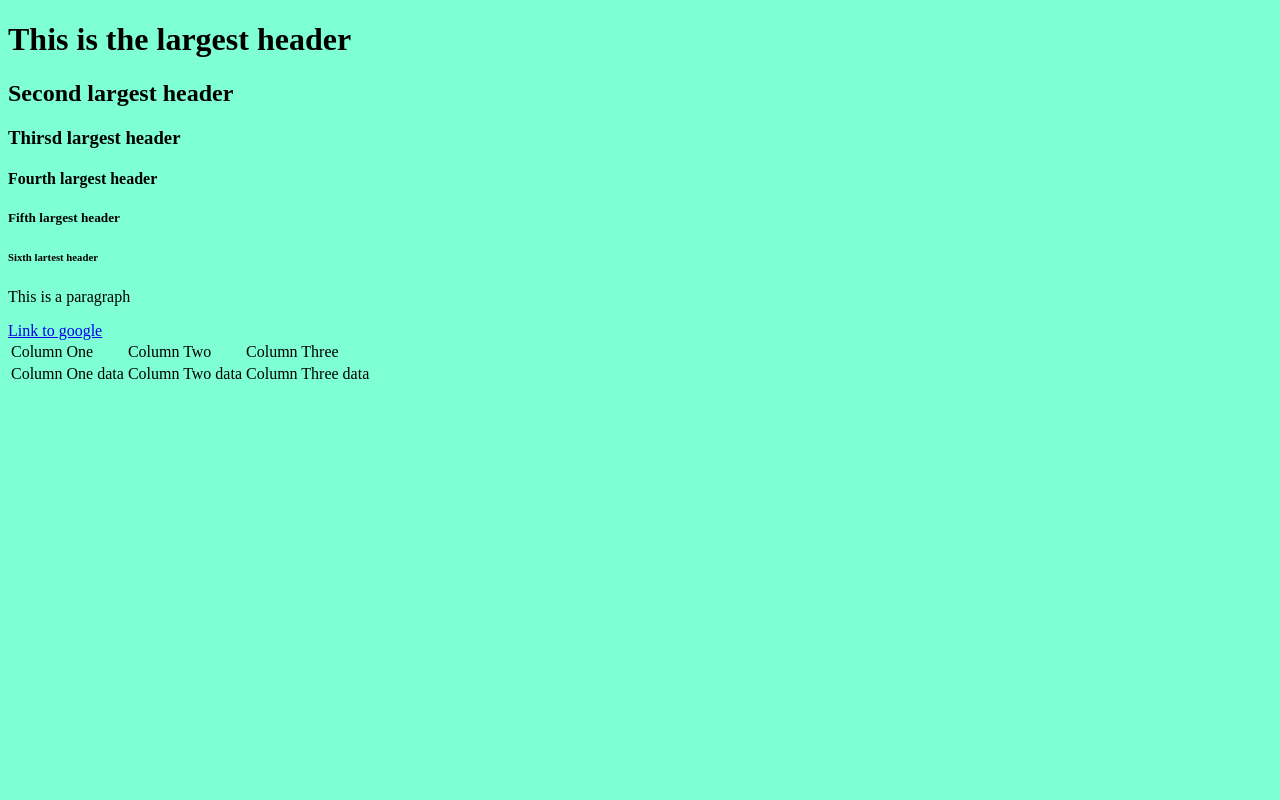
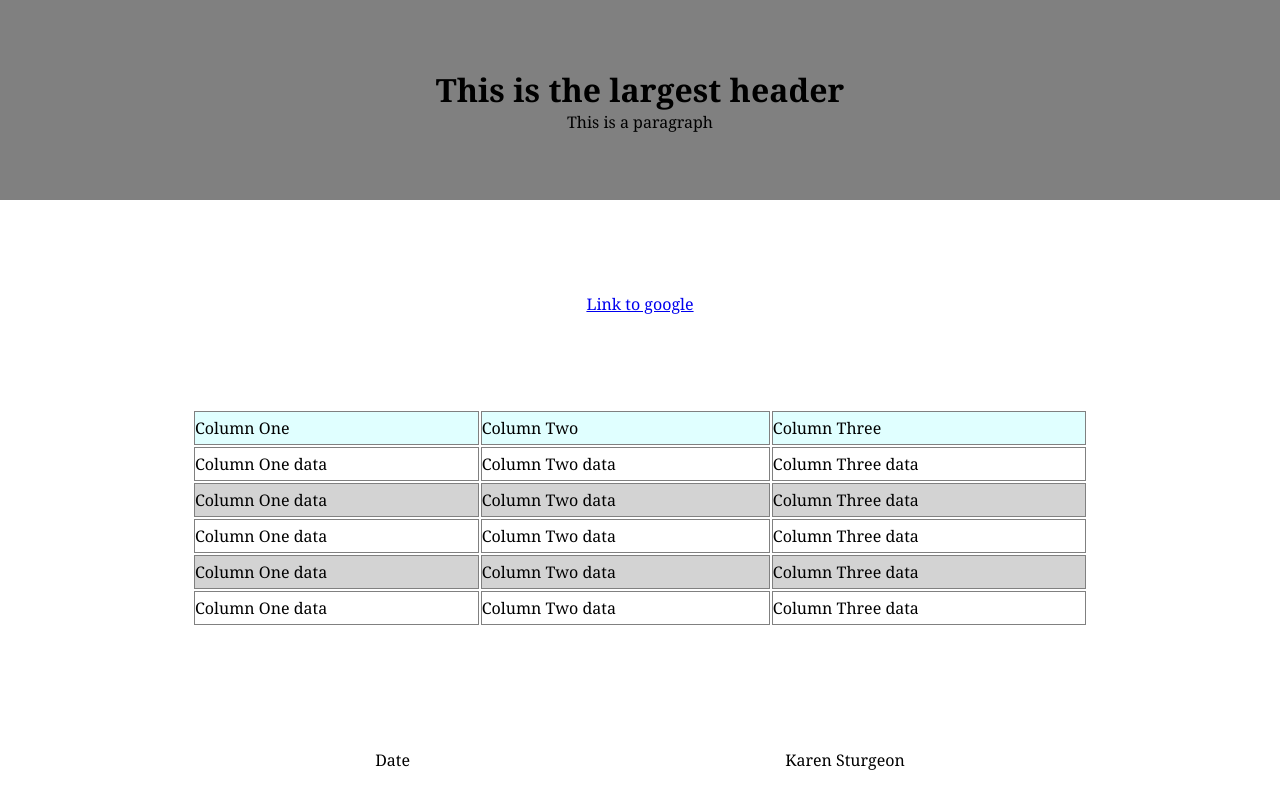
Before and after one commit to ksturgeongcc/html_report, a PHP site: page / in a window 1280 px wide. Run offline with PHP 8.4, Linux system fonts and the light colour scheme.

Commit message:
adding changes

```diff
--- a/index.php
+++ b/index.php
@@ -7,14 +7,11 @@
     <link rel="stylesheet" href="style.css">
 </head>
 <body>
+    <header>
         <h1>This is the largest header</h1>
-    <h2>Second largest header</h2>
-    <h3>Thirsd largest header</h3>
-    <h4>Fourth largest header</h4>
-    <h5>Fifth largest header</h5>
-    <h6>Sixth lartest header</h6>
         <p>This is a paragraph</p>
-
+    </header>
+    <main>
         <!-- Adding an external link -->
         <a href="https://google.com" target="_blank">Link to google</a>
 
@@ -33,8 +30,33 @@
                 <td>Column Two data</td>
                 <td>Column Three data</td>
             </tr>
+            <tr>
+                <td>Column One data</td>
+                <td>Column Two data</td>
+                <td>Column Three data</td>
+            </tr>
+            <tr>
+                <td>Column One data</td>
+                <td>Column Two data</td>
+                <td>Column Three data</td>
+            </tr>
+            <tr>
+                <td>Column One data</td>
+                <td>Column Two data</td>
+                <td>Column Three data</td>
+            </tr>
+            <tr>
+                <td>Column One data</td>
+                <td>Column Two data</td>
+                <td>Column Three data</td>
+            </tr>
             </tbody>
       </table>
+    </main>
+<footer>
+    <p>Date</p>
+    <p>Karen Sturgeon</p>
+</footer>
 
 
 </body>
--- a/style.css
+++ b/style.css
@@ -1,3 +1,46 @@
+*{
+    margin: 0;
+    padding: 0;
+    box-sizing: border-box;
+}
 body{
-    background-color: aquamarine;
+    height: 100vh;
+    width: 100vw;
+    font-family: Georgia, 'Times New Roman', Times, serif;
 }
+header{
+    height: 25%;
+    background-color: grey;
+    display: flex;
+    flex-direction: column;
+    justify-content: center;
+    align-items:center ;
+}
+main{
+    height: 65%;
+    display: flex;
+    flex-direction: column;
+    justify-content: space-evenly;
+    align-items:center ;
+
+}
+/* style table */
+table{
+    width: 70%;
+}
+td{
+    border: 1px solid grey;
+    padding: 5px 0;
+}
+thead tr{
+    background-color: lightcyan;
+}
+tbody tr:nth-child(even){
+    background-color: lightgray;
+}
+footer{
+    height: 10%;
+    display: flex;
+    justify-content: space-evenly;
+    align-items:center ;
+}
```
Lines whose indentation alone changed are shown as unchanged.
